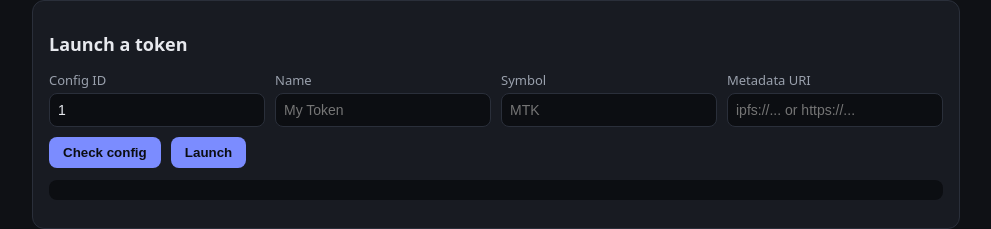
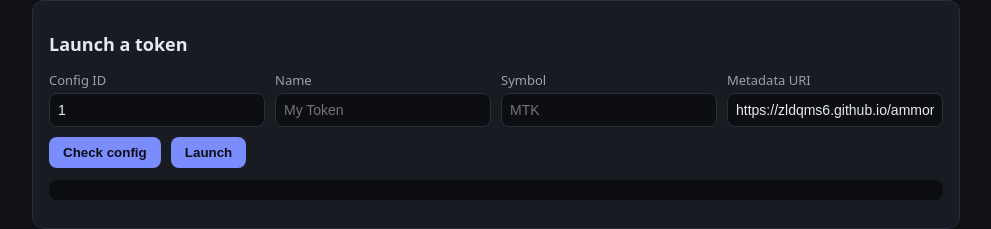
Before and after one commit to zldqms6/ammora-mini-launchpad, a plain HTML site: page index.html in a window 1280 px wide. Shown: the part 165-394 px from the top of the page, without its empty margins (144-1135 px from the left). Drawn offline with Linux system fonts and the light colour scheme; no server answers.

Commit message:
deploy: default metadata URI

```diff
--- a/index.html
+++ b/index.html
@@ -21,7 +21,7 @@
         <label>Config ID <input id="cfg" type="number" min="1" value="1" /></label>
         <label>Name <input id="name" placeholder="My Token" /></label>
         <label>Symbol <input id="symbol" placeholder="MTK" /></label>
-        <label>Metadata URI <input id="meta" placeholder="ipfs://... or https://..." /></label>
+        <label>Metadata URI <input id="meta" placeholder="ipfs://... or https://..." value="https://zldqms6.github.io/ammora-mini-launchpad/" /></label>
       </div>
       <button id="checkCfg">Check config</button>
       <button id="launch">Launch</button>
```
